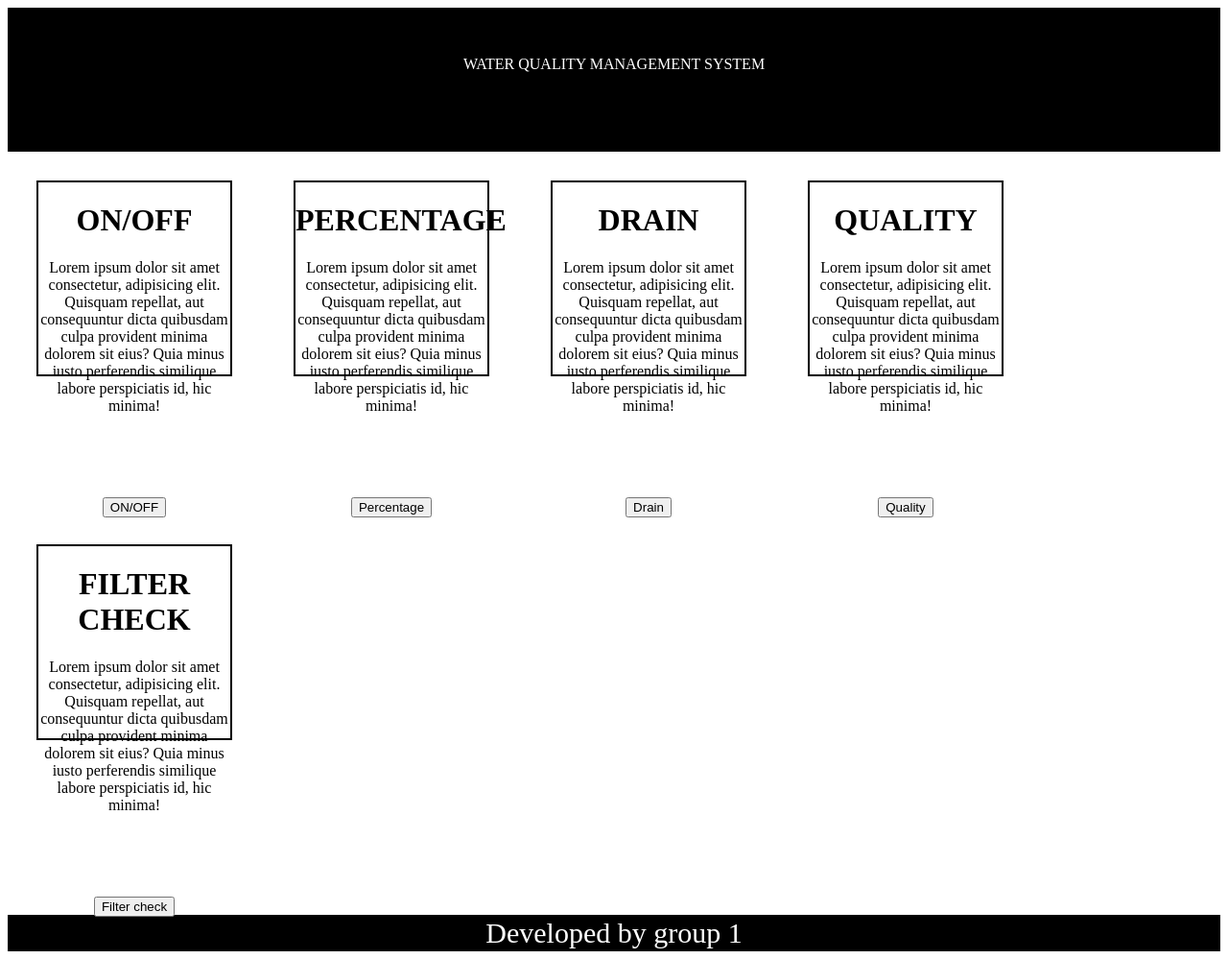
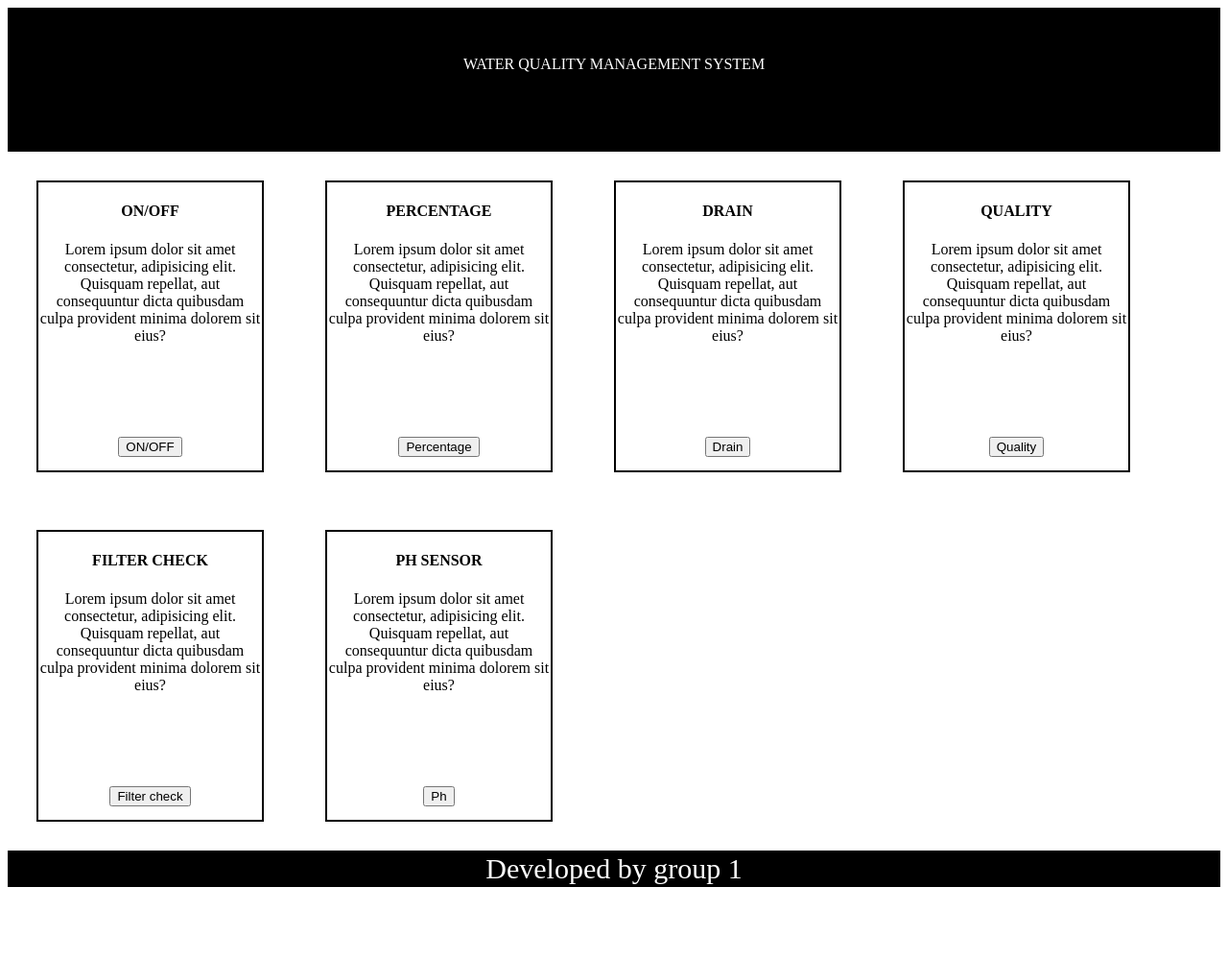
Before and after one commit to Abhishekshinde12/Abhishekshinde12.github.io, a plain HTML site: page index (2).html in a window 1280 px wide. Shown: the whole page at 96% size. After the commit the page ends 932 px from the top, so only its background shows below. Drawn offline with Linux system fonts and the light colour scheme.

Commit message:
modified the files

```diff
--- a/index (2).html
+++ b/index (2).html
@@ -16,52 +16,51 @@
 
         <div class="outtercontainer">
             <div class="container">
-                <h1>ON/OFF</h1>
-                <p>Lorem ipsum dolor sit amet consectetur, adipisicing elit. Quisquam repellat, aut consequuntur dicta quibusdam culpa provident minima dolorem sit eius? Quia minus iusto perferendis similique labore perspiciatis id, hic minima!</p>
-                <button class="button">ON/OFF</button>
+                <h4>ON/OFF</h4>
+                <p>Lorem ipsum dolor sit amet consectetur, adipisicing elit. Quisquam repellat, aut consequuntur dicta quibusdam culpa provident minima dolorem sit eius? </p>
+                <button class="button" id="on-off-button" onclick="onButtonClick(this)">ON/OFF</button>
             </div>
 
             <div class="container">
-                <h1>PERCENTAGE</h1>
-                <p>Lorem ipsum dolor sit amet consectetur, adipisicing elit. Quisquam repellat, aut consequuntur dicta quibusdam culpa provident minima dolorem sit eius? Quia minus iusto perferendis similique labore perspiciatis id, hic minima!</p>
-                <button class="button">Percentage</button>
+                <h4>PERCENTAGE</h4>
+                <p>Lorem ipsum dolor sit amet consectetur, adipisicing elit. Quisquam repellat, aut consequuntur dicta quibusdam culpa provident minima dolorem sit eius? </p>
+                <button class="button" id="percentage-button"  onclick="onButtonClick(this)">Percentage</button>
             </div>
 
             <div class="container">
-                <h1>DRAIN</h1>
-                <p>Lorem ipsum dolor sit amet consectetur, adipisicing elit. Quisquam repellat, aut consequuntur dicta quibusdam culpa provident minima dolorem sit eius? Quia minus iusto perferendis similique labore perspiciatis id, hic minima!</p>
-                <button class="button">Drain</button>
+                <h4>DRAIN</h4>
+                <p>Lorem ipsum dolor sit amet consectetur, adipisicing elit. Quisquam repellat, aut consequuntur dicta quibusdam culpa provident minima dolorem sit eius? </p>
+                <button class="button" id="drain-button"  onclick="onButtonClick(this)">Drain</button>
             </div>
 
             <div class="container">
-                <h1>QUALITY</h1>
-                <p>Lorem ipsum dolor sit amet consectetur, adipisicing elit. Quisquam repellat, aut consequuntur dicta quibusdam culpa provident minima dolorem sit eius? Quia minus iusto perferendis similique labore perspiciatis id, hic minima!</p>
-                <button class="button">Quality</button>
+                <h4>QUALITY</h4>
+                <p>Lorem ipsum dolor sit amet consectetur, adipisicing elit. Quisquam repellat, aut consequuntur dicta quibusdam culpa provident minima dolorem sit eius? </p>
+                <button class="button" id="quality-button"  onclick="onButtonClick(this)">Quality</button>
             </div>
 
             <div class="container">
-                <h1>FILTER CHECK</h1>
-                <p>Lorem ipsum dolor sit amet consectetur, adipisicing elit. Quisquam repellat, aut consequuntur dicta quibusdam culpa provident minima dolorem sit eius? Quia minus iusto perferendis similique labore perspiciatis id, hic minima!</p>
-                <button class="button">Filter check</button>
+                <h4>FILTER CHECK</h4>
+                <p>Lorem ipsum dolor sit amet consectetur, adipisicing elit. Quisquam repellat, aut consequuntur dicta quibusdam culpa provident minima dolorem sit eius?</p>
+                <button class="button" id="filter-check-button" onclick="onButtonClick(this)">Filter check</button>
             </div>
+
+            <div class="container">
+                <h4>PH SENSOR</h4>
+                <p>Lorem ipsum dolor sit amet consectetur, adipisicing elit. Quisquam repellat, aut consequuntur dicta quibusdam culpa provident minima dolorem sit eius?</p>
+                <button class="button" id="ph-sensor" onclick="onButtonClick(this)">Ph</button>
+            </div>
+
+
+
+
         </div>
 
         <div class="footer"> Developed by group 1</div>
 
 
-
-
-
-            <!-- <ul class="outtercontainer">
-                <li class="container">ON/OFF</li>
-                <li class="container">Percentage filled</li>
-                <li class="container">Quality</li>
-                <li class="container">Drain</li>
-                <li class="container">Filter Check</li>
-            </ul> -->
-
-
     </div>
+    <script src="script.js"></script>
 
 
 </body>
--- /dev/null
+++ b/script.js
@@ -0,0 +1,42 @@
+
+// .querySelector() - it only acts on the first match
+// Select all the buttons
+const buttons = document.querySelectorAll(".button");
+
+// Loop through all the buttons and add an event listener to each of them
+buttons.forEach(button => {
+  button.addEventListener("click", function() {
+    button.classList.toggle('active');
+    buttonClick("click");
+  });
+});
+
+
+// function buttonClick(event) {
+//     var button = event.target;
+//     var buttonText = button.textContent;
+
+//     if (buttonText === "ON/OFF")
+//     { alert("The ON/OFF button was clicked!");}
+//     else if (buttonText === "Percentage") {alert("The Percentage button was clicked!");}
+//     else if (buttonText === "Drain") {alert("The Drain button was clicked!");}
+//     else if (buttonText === "Quality") {alert("The Quality button was clicked!");}
+//     else if (buttonText === "Filter check") {alert("The Filter check button was clicked!");}
+// }
+
+
+function onButtonClick(button) {
+    if (button.id === "on-off-button") {
+      alert("ON/OFF button clicked");
+    } else if (button.id === "percentage-button") {
+      alert("Percentage button clicked");
+    } else if (button.id === "drain-button") {
+      alert("Drain button clicked");
+    } else if (button.id === "quality-button") {
+      alert("Quality button clicked");
+    } else if (button.id === "filter-check-button") {
+      alert("Filter Check button clicked");
+    } else if(button.id == "ph-sensor"){
+      alert("Ph sensor has been turned on")
+    }
+  }
--- a/style.css
+++ b/style.css
@@ -14,8 +14,8 @@ div .header{
     border: 2px solid black;
     margin: 30px;
     text-align: center;
-    height: 200px;
-    width: 200px; /*233*/
+    height: 300px;
+    width: 233px; /*233*/
 
 }
 
@@ -27,8 +27,14 @@ div .header{
 }
 
 .button{
-    margin-top: 70px;
+    margin-top: 80px;
 }
+
+.button.active{
+    background-color: green;
+}
+
+
 
 .footer{
     border: 2px solid black;
```
